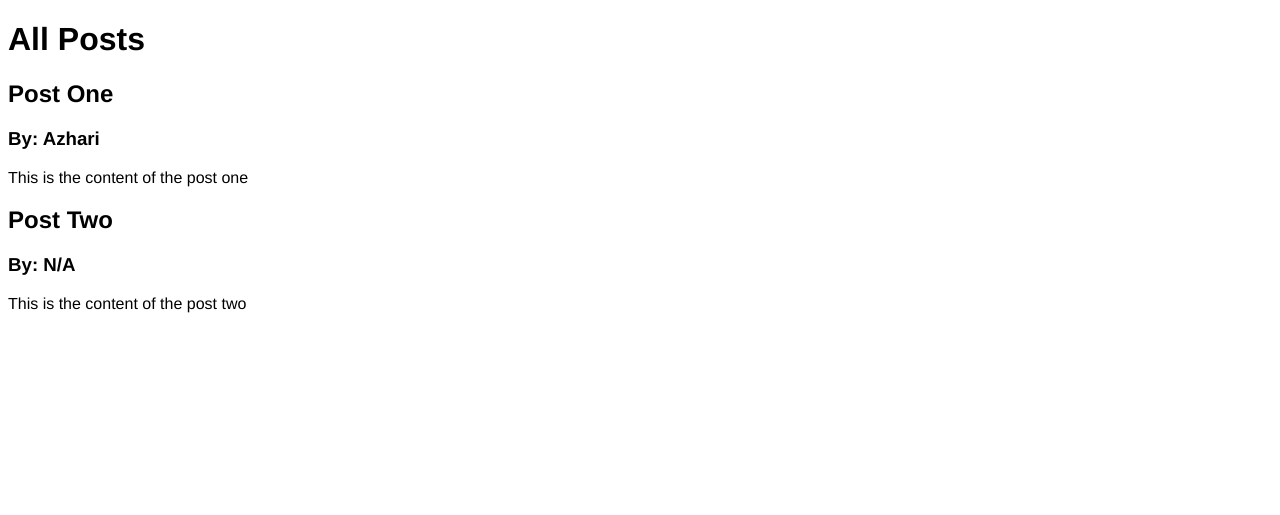
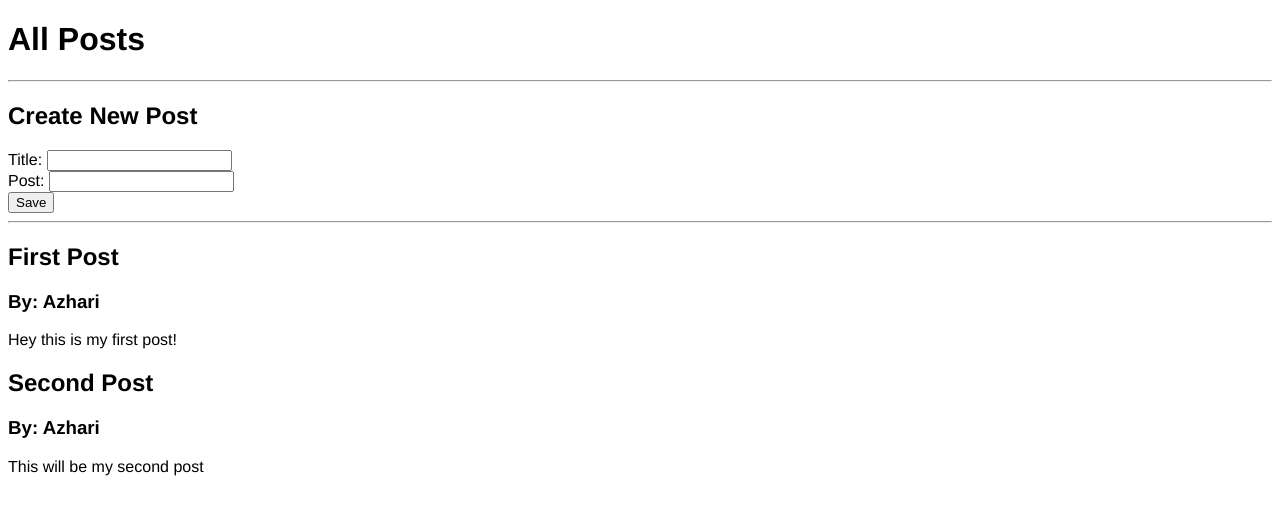
Before and after one commit to azharimm/flask-blog, a Flask app: page /posts in a window 1280 px wide. Shown: the top 515 px of the page. Run offline with Flask 2, Linux system fonts and the light colour scheme; data comes from the database, SQL or seed files in the repository; both versions use the stored data as it was after the commit; parts of the project's set-up code (start-up, migrations or seed data) failed here and were passed over.

Commit message:
+ store new post to db

```diff
--- a/app.py
+++ b/app.py
@@ -1,49 +1,38 @@
-from flask import Flask, render_template
+from flask import Flask, render_template, request, redirect
 from flask_sqlalchemy import SQLAlchemy
 from datetime import datetime
 
 app = Flask(__name__)
-
 app.config['SQLALCHEMY_DATABASE_URI'] = 'sqlite:///posts.db'
 db = SQLAlchemy(app)
 
 class BlogPost(db.Model):
-    id: db.Column(db.Integer, primary_key=True)
-    title: db.Column(db.String(100), nullable=False)
-    content: db.Column(db.Text, nullable=False)
-    author: db.Column(db.String(20), nullable=False, default='N/A')
-    date_posted: db.Column(db.DateTime, nullable=False, default=datetime.utcnow)
+    id = db.Column(db.Integer, primary_key=True)
+    title = db.Column(db.String(100), nullable=False)
+    content = db.Column(db.Text, nullable=False)
+    author = db.Column(db.String(20), nullable=False, default='N/A')
+    date_posted = db.Column(db.DateTime, nullable=False, default=datetime.utcnow)
 
     def __repr__(self):
         return 'Blog Post '+ str(self.id)
-
-all_posts = [
-    {
-        'title': 'Post One',
-        'content': 'This is the content of the post one',
-        'author': 'Azhari'
-    },
-    {
-        'title': 'Post Two',
-        'content': 'This is the content of the post two'
-    },
-]
 
 @app.route('/')
 def index():
     return render_template('index.html')
 
-@app.route('/posts')
+@app.route('/posts', methods=['GET', 'POST'])
 def posts():
-    return render_template('posts.html', posts=all_posts)
+    if request.method == 'POST':
+        post_title = request.form['title']
+        post_content = request.form['content']
+        new_post = BlogPost(title=post_title, content=post_content, author='Azhari')
+        db.session.add(new_post)
+        db.session.commit()
+        return redirect('/posts')
+    else:
+        all_posts = BlogPost.query.order_by(BlogPost.date_posted).all()
+        return render_template('posts.html', posts=all_posts)
 
-@app.route('/home/users/<string:name>/posts/<int:id>')
-def hello(name, id):
-    return 'Hello, '+name +' your id is: '+ str(id)
-
-@app.route('/onlyget', methods=['GET'])
-def get_req():
-    return 'this page is GET'
 
 if __name__ == '__main__':
     app.run(debug=True)
--- a/templates/posts.html
+++ b/templates/posts.html
@@ -4,8 +4,19 @@
 <title>Posts</title>
 {% endblock %}
 
+
 {% block body %}
     <h1>All Posts</h1>
+    <hr>
+    <h2>Create New Post</h2>
+    <form action="/posts" method="POST">
+        Title: <input type="text" name="title" id="title">
+        <br>
+        Post: <input type="text" name="content" id="content">
+        <br>
+        <input type="submit" value="Save">
+    </form>
+    <hr>
     {% for post in posts %}
         <h2>{{ post.title }}</h2>
         {% if post.author%}
```
Also changed, not shown: posts.db (added).
